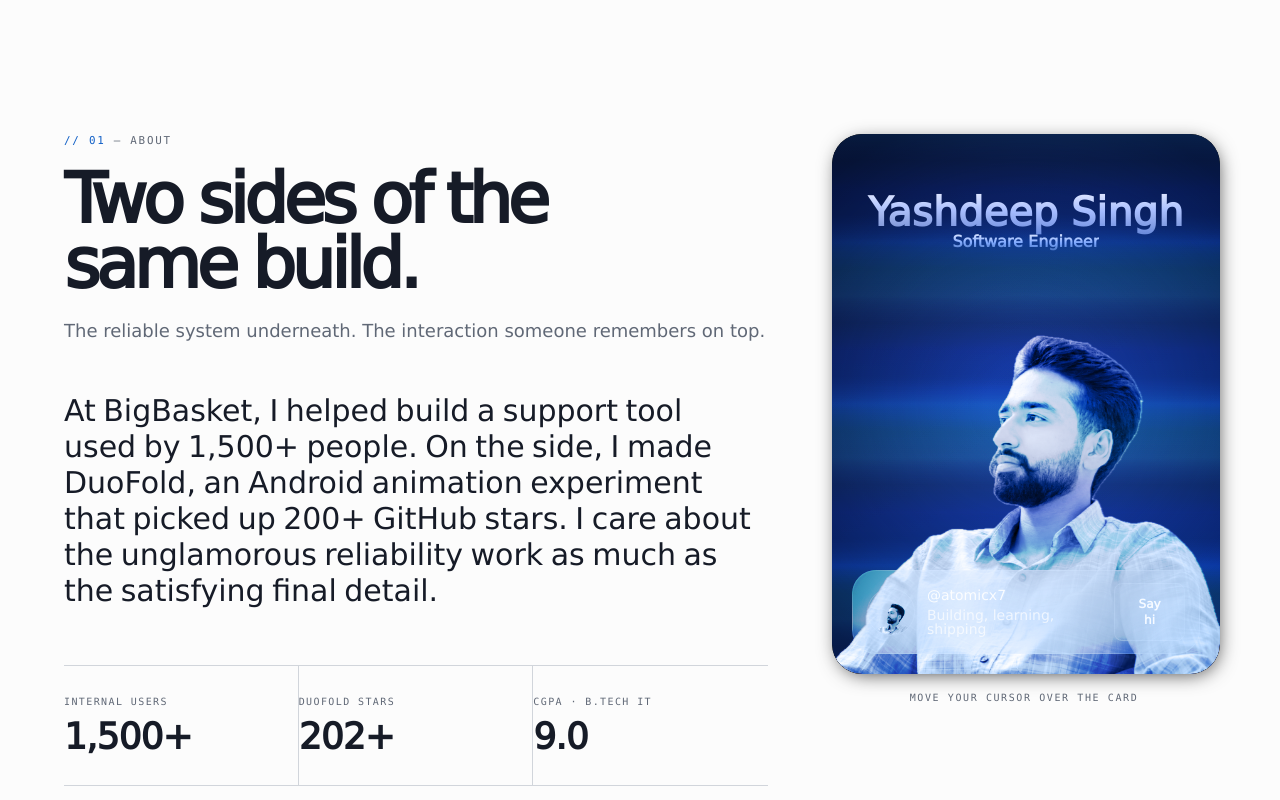
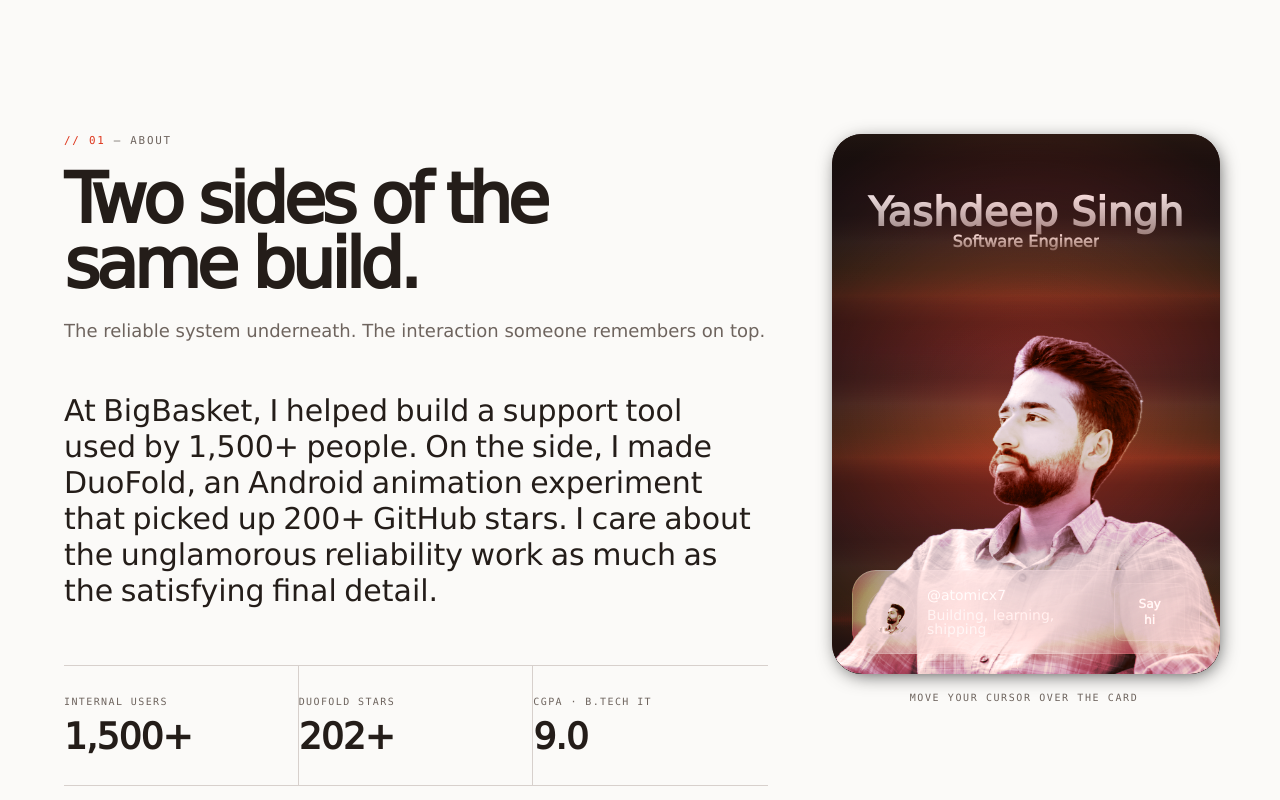
Before and after one commit to Atomicx7/portfolio_v2, a Next.js app: page / in a window 1280 px wide. Shown: the part 820-1620 px from the top of the page. Built offline with nearby package versions, Linux system fonts and the light colour scheme; no server answers.

Commit message:
Replace blue palette with warm vermilion
Co-authored-by: arena-agent <297053741+arena-agent@users.noreply.github.com>

```diff
--- a/src/app/globals.css
+++ b/src/app/globals.css
@@ -3,14 +3,14 @@
 @tailwind utilities;
 
 :root {
-  --bg: 0 0% 99%;
-  --surface: 220 20% 96%;
-  --line: 220 12% 84%;
-  --fg: 224 28% 12%;
-  --muted: 220 10% 42%;
-  --accent: 214 85% 42%;
+  --bg: 36 28% 98%;
+  --surface: 30 24% 94%;
+  --line: 24 12% 82%;
+  --fg: 20 18% 12%;
+  --muted: 23 8% 40%;
+  --accent: 8 78% 49%;
   --accent-fg: 0 0% 100%;
-  --glass: 0 0% 100%;
+  --glass: 36 28% 99%;
   --background: var(--bg);
   --foreground: var(--fg);
   --border: var(--line);
@@ -20,14 +20,14 @@
 }
 
 html.dark {
-  --bg: 224 22% 7%;
-  --surface: 224 18% 10%;
-  --line: 220 13% 21%;
-  --fg: 40 20% 94%;
-  --muted: 220 10% 66%;
-  --accent: 211 92% 66%;
-  --accent-fg: 224 25% 10%;
-  --glass: 224 18% 10%;
+  --bg: 20 18% 7%;
+  --surface: 20 14% 10%;
+  --line: 20 10% 22%;
+  --fg: 35 26% 94%;
+  --muted: 24 10% 66%;
+  --accent: 9 90% 66%;
+  --accent-fg: 20 18% 9%;
+  --glass: 20 14% 10%;
 }
 
 * { border-color: hsl(var(--line)); }
@@ -101,8 +101,8 @@ button.chip:not(:disabled):hover, .filter-chip:hover, .filter-chip.is-active { b
 .project-focused { box-shadow: inset 3px 0 0 hsl(var(--accent)); }
 .case-dialog { position: fixed; left: 50%; top: 5vh; z-index: 90; width: min(calc(100% - 1.5rem), 1100px); max-height: 90vh; transform: translateX(-50%); overflow: hidden; border: 1px solid hsl(var(--line)); background: hsl(var(--bg)); box-shadow: 0 24px 100px rgb(0 0 0 / 0.65); }
 .case-art { position: relative; height: 100%; min-height: 280px; overflow: hidden; }
-.case-visual { position: relative; display: flex; height: 100%; min-height: 280px; overflow: hidden; align-items: center; justify-content: center; background: hsl(240 20% 9%); }
-.case-visual-bb { background: radial-gradient(circle at 20% 20%, hsl(var(--accent) / 0.45), transparent 33%), linear-gradient(135deg, #111113 0%, #1e172c 100%); }
+.case-visual { position: relative; display: flex; height: 100%; min-height: 280px; overflow: hidden; align-items: center; justify-content: center; background: hsl(20 18% 9%); }
+.case-visual-bb { background: radial-gradient(circle at 20% 20%, hsl(var(--accent) / 0.45), transparent 33%), linear-gradient(135deg, #15110f 0%, #2d1712 100%); }
 .case-visual-bb::before, .case-visual-bb::after { position: absolute; height: 110%; width: 38%; content: ""; border: 1px solid hsl(var(--accent) / 0.6); transform: rotate(36deg); }.case-visual-bb::before { left: 15%; top: -20%; }.case-visual-bb::after { right: 7%; bottom: -38%; }
 .case-visual-bb span { position: relative; z-index: 2; font-size: clamp(4rem, 10vw, 8rem); font-weight: 600; letter-spacing: -0.1em; }.case-visual-bb i { position: absolute; z-index: 1; height: 100%; width: 1px; background: hsl(var(--accent)); }.case-visual-bb small { position: absolute; bottom: 1.5rem; left: 1.5rem; color: hsl(var(--muted)); font-family: var(--font-mono), monospace; font-size: 0.65rem; letter-spacing: 0.16em; }
 
@@ -112,7 +112,7 @@ button.chip:not(:disabled):hover, .filter-chip:hover, .filter-chip.is-active { b
 .field { display: grid; gap: 0.55rem; color: hsl(var(--muted)); font-family: var(--font-mono), monospace; font-size: 0.62rem; letter-spacing: 0.12em; text-transform: uppercase; }.field input, .field textarea { width: 100%; resize: vertical; border: 1px solid hsl(var(--line)); background: hsl(var(--bg)); color: hsl(var(--fg)); padding: 0.85rem; font-family: var(--font-display), sans-serif; font-size: 0.92rem; letter-spacing: normal; text-transform: none; outline: none; transition: border-color 160ms ease; }.field input:focus, .field textarea:focus { border-color: hsl(var(--accent)); }.field em { color: hsl(0 84% 70%); font-size: 0.65rem; font-style: normal; letter-spacing: normal; text-transform: none; }
 
 .nav-shell { margin-inline: auto; display: flex; height: 56px; max-width: 72rem; align-items: center; justify-content: space-between; border: 1px solid transparent; background: transparent; padding-inline: 0.75rem; transition: background-color 260ms ease, border-color 260ms ease, box-shadow 260ms ease, backdrop-filter 260ms ease; }
-.nav-shell.is-scrolled { border-color: hsl(var(--line) / 0.8); background: hsl(var(--glass) / 0.74); box-shadow: 0 8px 30px hsl(224 30% 10% / 0.08); backdrop-filter: blur(18px) saturate(1.2); }
+.nav-shell.is-scrolled { border-color: hsl(var(--line) / 0.8); background: hsl(var(--glass) / 0.74); box-shadow: 0 8px 30px hsl(20 25% 10% / 0.08); backdrop-filter: blur(18px) saturate(1.2); }
 .theme-toggle { display: inline-flex; min-height: 36px; min-width: 36px; align-items: center; justify-content: center; gap: 0.18rem; border: 1px solid hsl(var(--line)); color: hsl(var(--muted)); transition: border-color 180ms ease, color 180ms ease, background-color 180ms ease; }.theme-toggle:hover { border-color: hsl(var(--accent)); color: hsl(var(--accent)); background: hsl(var(--accent) / 0.08); }
 .intro-reveal { position: fixed; inset: 0; z-index: 120; display: grid; place-items: center; overflow: hidden; background: hsl(var(--bg)); }.intro-panel { position: absolute; top: 0; bottom: 0; z-index: 5; width: 50.1%; background: hsl(var(--fg)); }.intro-panel-left { left: 0; }.intro-panel-right { right: 0; }.intro-skip { position: absolute; right: 1.5rem; bottom: 1.5rem; z-index: 20; color: hsl(var(--muted)); font-family: var(--font-mono), monospace; font-size: 0.63rem; letter-spacing: 0.12em; text-transform: uppercase; transition: color 160ms ease; }.intro-skip:hover { color: hsl(var(--accent)); }
 .profile-card-wrap::before { position: absolute; top: -1.5rem; left: -1.5rem; z-index: -1; height: 7rem; width: 7rem; border: 1px solid hsl(var(--accent) / 0.32); content: ""; }.profile-card-wrap::after { position: absolute; right: -1rem; bottom: 2rem; z-index: -1; height: 3rem; width: 3rem; background: hsl(var(--accent)); opacity: 0.22; content: ""; }
--- a/src/app/opengraph-image.tsx
+++ b/src/app/opengraph-image.tsx
@@ -8,8 +8,8 @@ export const contentType = "image/png"
 export default function OpenGraphImage() {
   return new ImageResponse(
     <div style={{ height: "100%", width: "100%", display: "flex", flexDirection: "column", justifyContent: "space-between", background: "#0a0a0a", color: "#f4f0eb", padding: "64px", fontFamily: "sans-serif" }}>
-      <div style={{ display: "flex", alignItems: "center", color: "#1769d1", fontSize: 22, letterSpacing: 5 }}><span style={{ width: 12, height: 12, display: "flex", borderRadius: 12, background: "#1769d1", marginRight: 16 }} />ATOMICX7 / PORTFOLIO</div>
-      <div style={{ display: "flex", flexDirection: "column" }}><span style={{ fontSize: 92, fontWeight: 600, letterSpacing: -5 }}>Software</span><span style={{ fontSize: 92, fontWeight: 600, letterSpacing: -5 }}>Engineer<span style={{ color: "#1769d1" }}>.</span></span></div>
+      <div style={{ display: "flex", alignItems: "center", color: "#d44c34", fontSize: 22, letterSpacing: 5 }}><span style={{ width: 12, height: 12, display: "flex", borderRadius: 12, background: "#d44c34", marginRight: 16 }} />ATOMICX7 / PORTFOLIO</div>
+      <div style={{ display: "flex", flexDirection: "column" }}><span style={{ fontSize: 92, fontWeight: 600, letterSpacing: -5 }}>Software</span><span style={{ fontSize: 92, fontWeight: 600, letterSpacing: -5 }}>Engineer<span style={{ color: "#d44c34" }}>.</span></span></div>
       <div style={{ display: "flex", justifyContent: "space-between", color: "#b4b0ad", fontSize: 28 }}><span>Yashdeep Singh</span><span>Backend systems · GPU shaders</span></div>
     </div>,
     size,
--- a/src/components/about.tsx
+++ b/src/components/about.tsx
@@ -68,8 +68,8 @@ export function About({ stats }: { stats: { stars: number; downloads: number } }
             enableTilt={finePointer}
             enableMobileTilt={false}
             behindGlowEnabled={finePointer}
-            behindGlowColor="rgba(25, 93, 210, 0.35)"
-            innerGradient="linear-gradient(145deg, rgba(12, 29, 64, 0.96) 0%, rgba(27, 91, 191, 0.52) 100%)"
+            behindGlowColor="rgba(218, 76, 48, 0.32)"
+            innerGradient="linear-gradient(145deg, rgba(53, 22, 16, 0.96) 0%, rgba(164, 57, 34, 0.52) 100%)"
             onContactClick={() => document.getElementById("contact")?.scrollIntoView({ behavior: "smooth" })}
           />
           <p className="mt-4 text-center font-mono text-[10px] uppercase tracking-[0.16em] text-muted">Move your cursor over the card</p>
```
